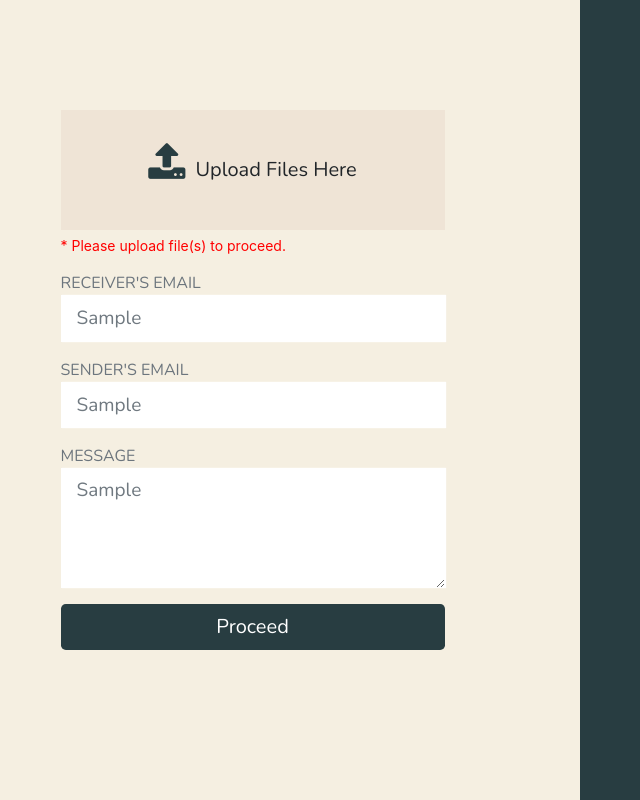
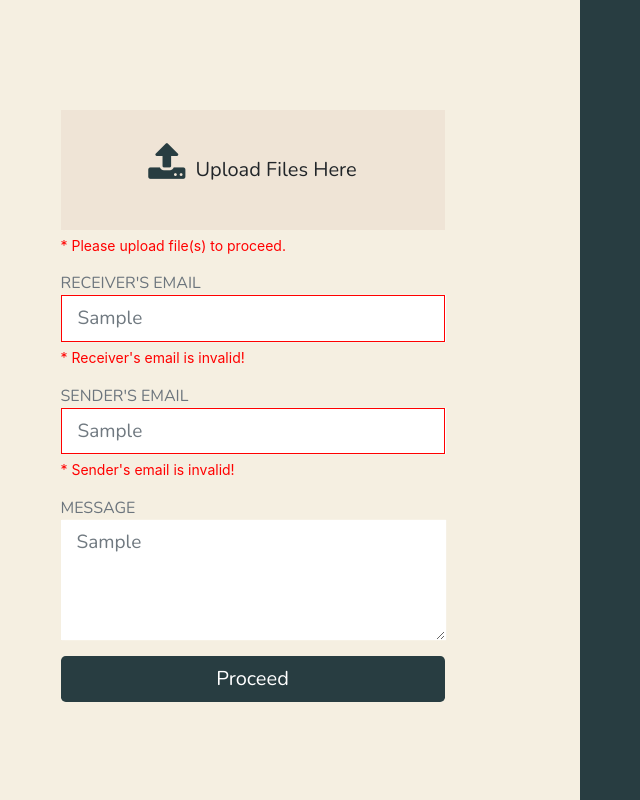
Before and after one commit to neerajp99/share_N_upload, a React (Create React App) app in the folder client/: page / in a window 1280 px wide. Both pictures are taken after typing "Sample", "Sample", "Sample" into the empty fields and a click on the button "Proceed". Shown: the whole page, without its empty margins (60-700 px from the left). Built offline with nearby package versions, Linux system fonts and the light colour scheme.

Commit message:
Update common input field with error output

```diff
--- a/client/src/components/common/InputField.js
+++ b/client/src/components/common/InputField.js
@@ -1,7 +1,17 @@
 import React from "react";
 import PropTypes from "prop-types";
 
-const InputGroup = ({ name, value, placeholder, onChange, icon, type, id, label }) => {
+const InputGroup = ({
+  name,
+  value,
+  placeholder,
+  onChange,
+  icon,
+  type,
+  id,
+  label,
+  error
+}) => {
   return (
     <div className="form-group">
       <small className="form-text text-left small text-muted">{label}</small>
@@ -12,8 +22,9 @@ const InputGroup = ({ name, value, placeholder, onChange, icon, type, id, label
         value={value}
         onChange={onChange}
         type={type}
-        id={id}
+        id={error ? "error-css" : ""}
       />
+      {error && <small className="form-error-text text-left">{error}</small>}
     </div>
   );
 };
@@ -27,7 +38,8 @@ InputGroup.propTypes = {
   label: PropTypes.string,
   onChange: PropTypes.func.isRequired,
   // option: PropTypes.array.isRequired,
-  type: PropTypes.string.isRequired
+  type: PropTypes.string.isRequired,
+  error: PropTypes.object
 };
 
 InputGroup.defaultProps = {
```
